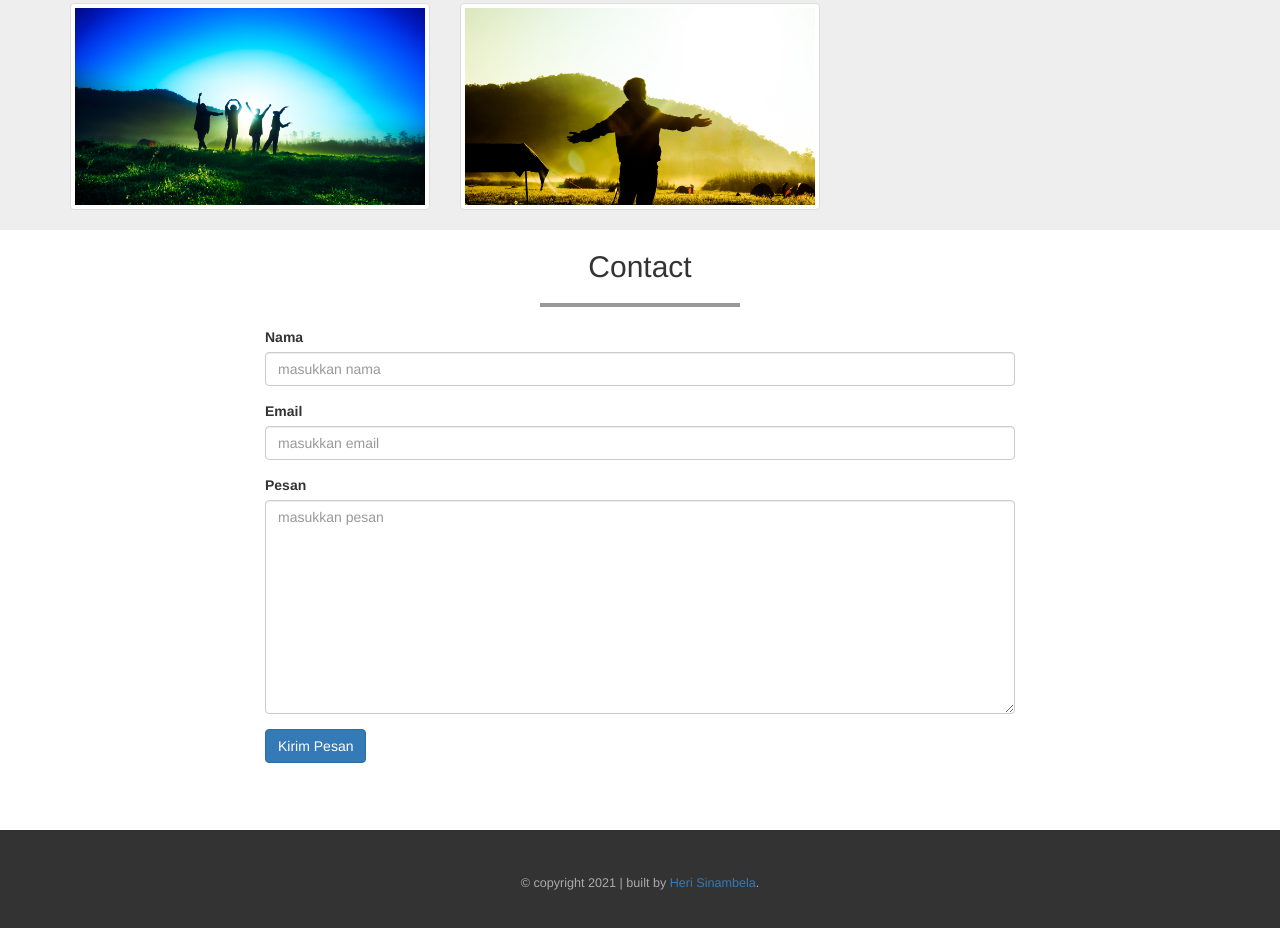
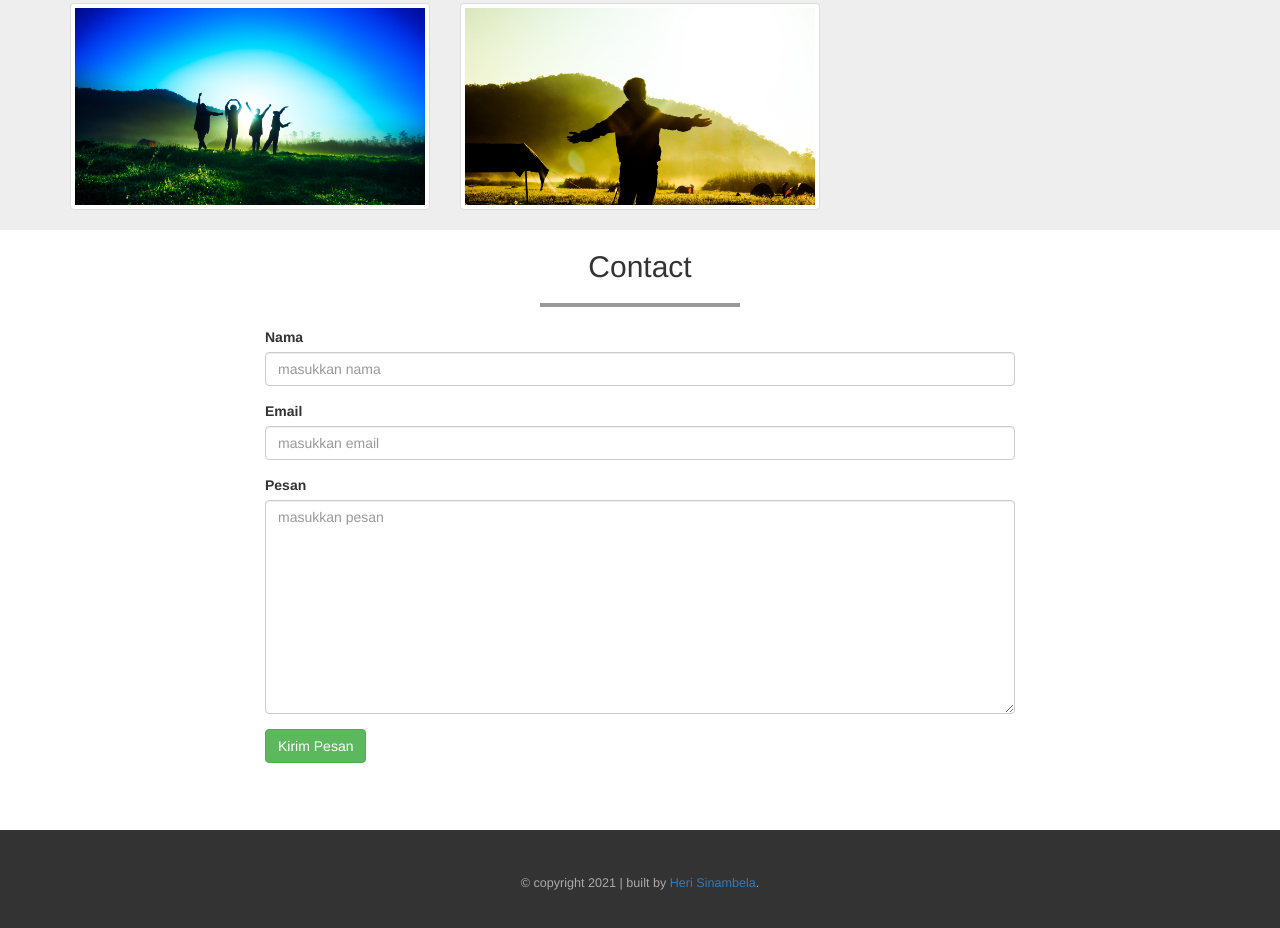
Before and after one commit to herisinambela/herisinambela.github.io, a plain HTML site: page index.html in a window 1280 px wide. Shown: the part 1699-2627 px from the top of the page. Drawn offline with nearby package versions, Linux system fonts and the light colour scheme.

Commit message:
mengganti warna button

```diff
--- a/index.html
+++ b/index.html
@@ -138,7 +138,7 @@
                 <label for="pesan">Pesan</label>
                 <textarea class="form-control" rows="10" placeholder="masukkan pesan"></textarea>
                 </div>
-                <button type="submit" class="btn btn-primary">Kirim Pesan</button>
+                <button type="submit" class="btn btn-success">Kirim Pesan</button>
             </form>
           </div>
         </div>
```
